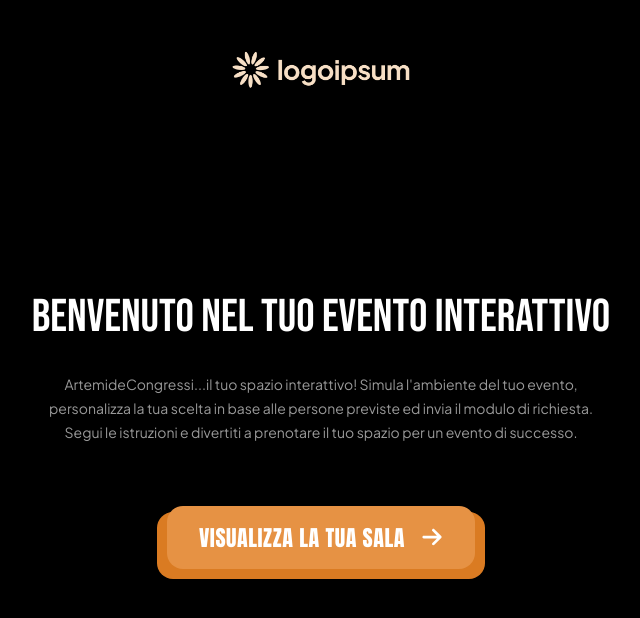
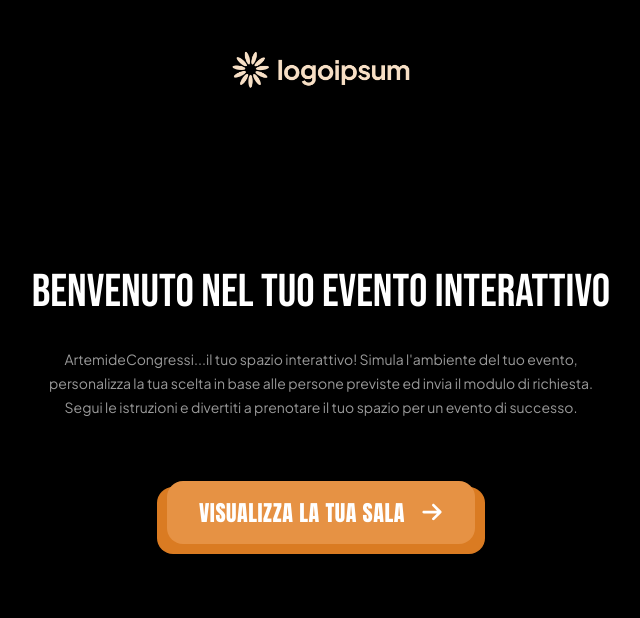
Before and after one commit to mtouseef897/Prototype, a Next.js app: page / in a window 1280 px wide. Shown: the top 618 px of the page, without its empty margins (319-959 px from the left). Built offline with nearby package versions, Linux system fonts and the light colour scheme.

Commit message:
fixed last page

```diff
--- a/components/Button.jsx
+++ b/components/Button.jsx
@@ -8,7 +8,7 @@ const font_Anton = Anton({ subsets: ["latin"], weight: "400" });
 const Button = ({ children, icon = false, next = true,className="" }) => {
   const { pageNumber, updatePageNumber } = usePage();
   return (
-    <div className={`p-[10px] ${next?"bg-[#DA7B22]":"bg-[#222323]"}  rounded-2xl  ${className} z-50 active:scale-95 duration-200 ease-in-out mt-16 md:mt-auto`}>
+    <div className={`p-[10px] ${next?"bg-[#DA7B22]":"bg-[#222323]"}  rounded-2xl  ${className} z-50 active:scale-95 duration-200 ease-in-out mt-16 md:mt-auto mb-[50px]`}>
       <button
         className={`${font_Anton.className} text-[15px] md:text-[22px] uppercase leading-[33.12px] tracking-wide py-[8px] px-[12px]  md:py-[15px] md:px-[32px] ${next?"bg-[#E69244]":"bg-[#343434]"} rounded-2xl -mt-4 flex items-center gap-4 `}
         onClick={() => updatePageNumber(next)}
--- a/screens/Page9.jsx
+++ b/screens/Page9.jsx
@@ -20,7 +20,7 @@ const Page9 = () => {
                 className='w-[88px] h-[88px] opacity-10'
                 />
             </div>
-      <Button icon={true} next={true} className="mt-auto">
+      <Button icon={true} next={true} className="!md:mt-auto">
       INVIA LA TUA RICHIESTA
       </Button>
     </div>
```
